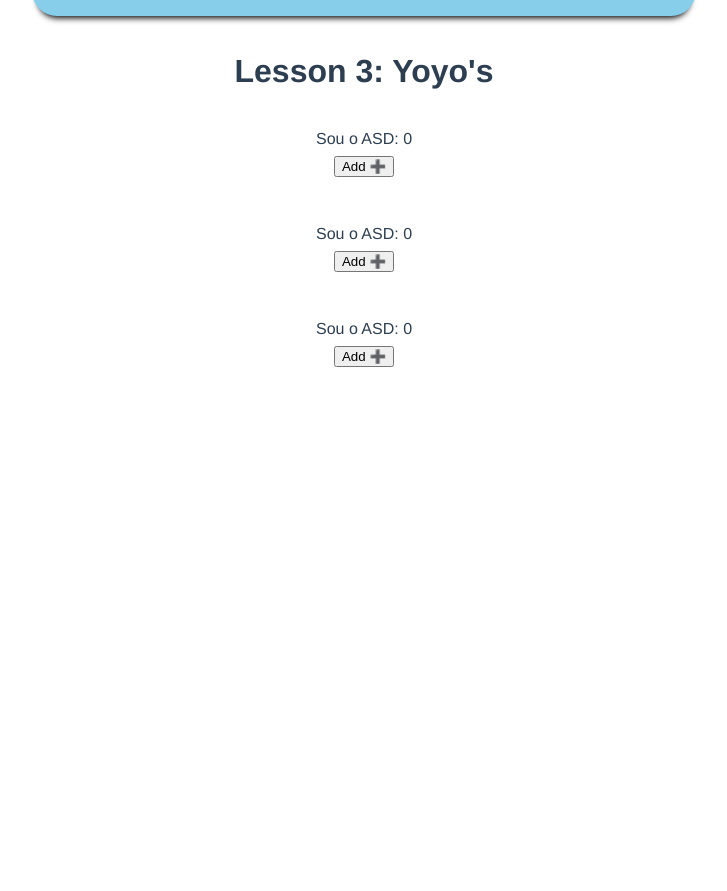
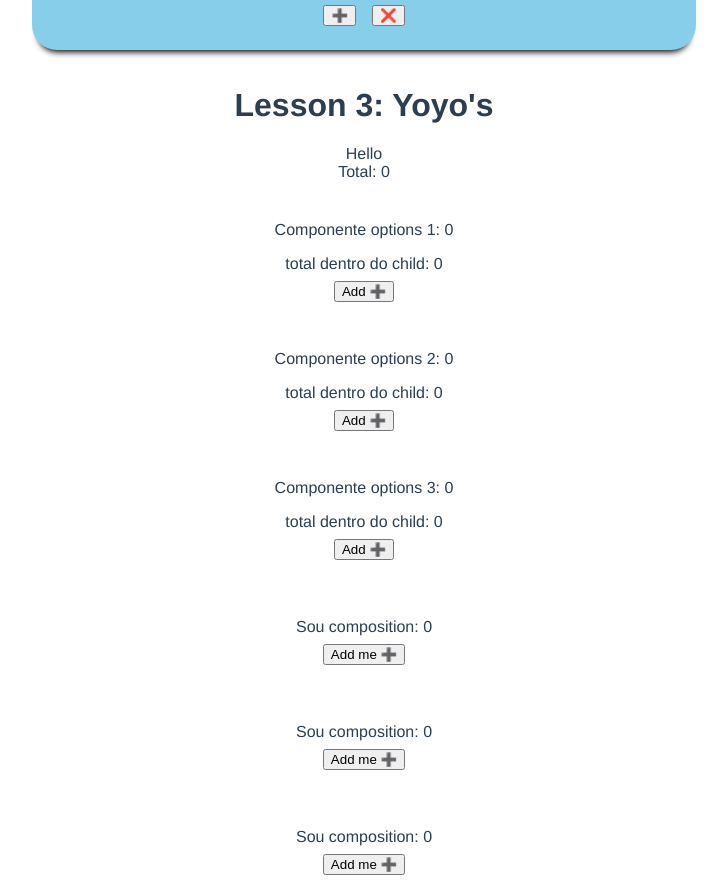
Before and after one commit to Muramatsu2602/vue-bootcamp, a Vue app: page / in a window 1280 px wide. Shown: the part 800-1691 px from the top of the page, without its empty margins (276-1003 px from the left). Before the commit the page ends 1183 px from the top, so only its background shows below. Built offline with nearby package versions, Linux system fonts and the light colour scheme.

Commit message:
props in Composition  API

```diff
--- a/src/App.vue
+++ b/src/App.vue
@@ -11,13 +11,21 @@
     <meu-option />
 
     <h1>Lesson 3: Yoyo's</h1>
-    <options c="sou o c" />
-    <options />
-    <options />
+    <div>Hello</div>
+    <div>Total: {{ total }}</div>
+
+    <options c="Componente options 1" />
+    <options c="Componente options 2" />
+    <options c="Componente options 3" />
+
+    <composition-api text="Componente Composition 1" :total="total" />
+    <composition-api text="Componente Composition 2" />
+    <composition-api text="Componente Composition 3" />
   </div>
 </template>
 
 <script>
+import { ref } from "vue";
 import Options from "@/components/OptionsApi.vue";
 import CompositionApi from "@/components/CompositionApi.vue";
 
@@ -30,6 +38,12 @@ export default {
     CompositionApi,
     MeuComposition,
     MeuOption,
+  },
+
+  setup() {
+    const total = ref(0);
+
+    return { total };
   },
 };
 </script>
--- a/src/components/CompositionApi.vue
+++ b/src/components/CompositionApi.vue
@@ -6,16 +6,20 @@
 </template>
 
 <script>
-import { ref } from 'vue';
+import { ref } from "vue";
 
 export default {
+  props: {
+    text: { type: String, default: null },
+  },
+
   setup() {
     const a = ref(0);
-    console.log('sou um comp composition');
+    console.log("sou um comp composition");
 
     // arrow function
     const inc = () => {
-      console.log('vamos inc');
+      console.log("vamos inc");
       a.value += 1;
     };
 
--- a/src/components/OptionsApi.vue
+++ b/src/components/OptionsApi.vue
@@ -1,5 +1,9 @@
 <template>
-  <div style="margin-top: 40px">Sou o ASD: {{ a }}</div>
+  <div style="margin-top: 40px">
+    <p>{{ c }}: {{ a }}</p>
+  </div>
+
+  <div>total dentro do child: {{ total }}</div>
 
   <button @click="inc">Add ➕</button>
 </template>
@@ -8,6 +12,7 @@
 export default {
   props: {
     c: { type: String, default: null },
+    total: { type: Number, default: 0 },
   },
 
   data() {
```
